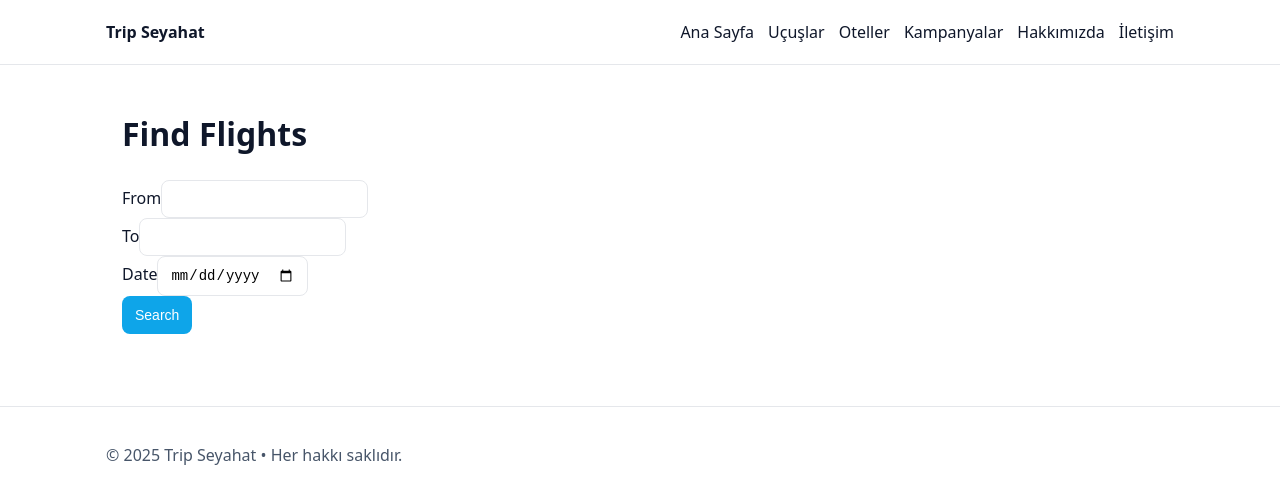
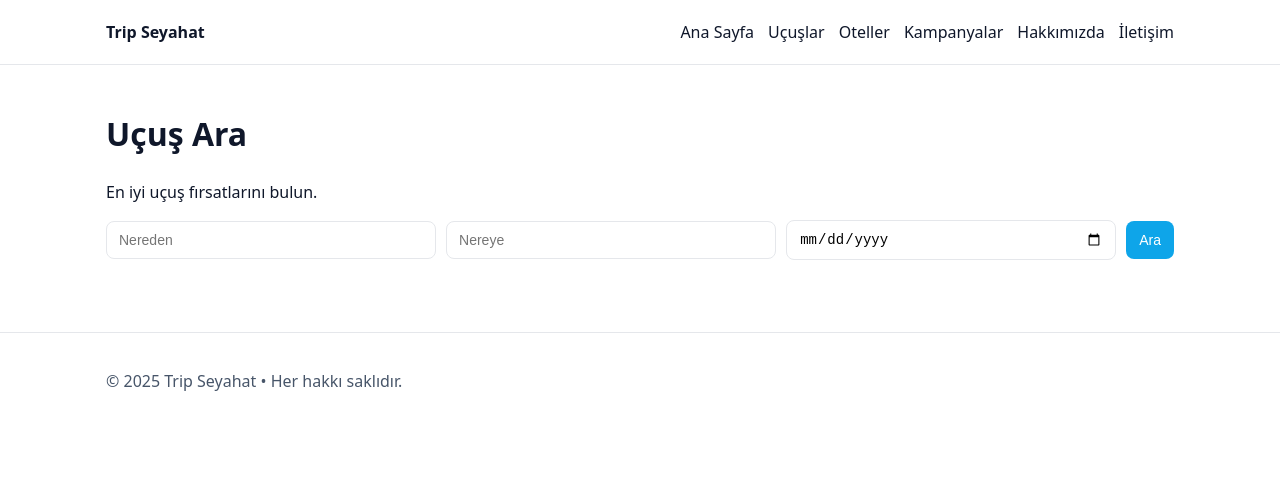
Before and after one commit to tripseyahat/tripseyahat-site, a Next.js app: page /flights in a window 1280 px wide. Shown: the top 504 px of the page. Built offline with nearby package versions, Linux system fonts and the light colour scheme.

Commit message:
Update page.js

```diff
--- a/app/flights/page.js
+++ b/app/flights/page.js
@@ -1,71 +1,15 @@
-"use client";
-import { useState } from "react";
+export default function FlightsPage() {
+  return (
+    <>
+      <h1>Uçuş Ara</h1>
+      <p>En iyi uçuş fırsatlarını bulun.</p>
 
-export default function FlightsPage() {
-  const [from, setFrom] = useState("");
-  const [to, setTo] = useState("");
-  const [date, setDate] = useState("");
-  const [results, setResults] = useState([]);
-
-  const handleSearch = (e) => {
-    e.preventDefault();
-    // Örnek veriler (ileride API bağlanacak)
-    setResults([
-      { id: 1, from, to, date, price: "120 €" },
-      { id: 2, from, to, date, price: "150 €" },
-    ]);
-  };
-
-  return (
-    <div className="container">
-      <h1>Find Flights</h1>
-      <form onSubmit={handleSearch} className="form">
-        <div className="field">
-          <label>From</label>
-          <input
-            type="text"
-            value={from}
-            onChange={(e) => setFrom(e.target.value)}
-            className="input"
-            required
-          />
-        </div>
-        <div className="field">
-          <label>To</label>
-          <input
-            type="text"
-            value={to}
-            onChange={(e) => setTo(e.target.value)}
-            className="input"
-            required
-          />
-        </div>
-        <div className="field">
-          <label>Date</label>
-          <input
-            type="date"
-            value={date}
-            onChange={(e) => setDate(e.target.value)}
-            className="date"
-            required
-          />
-        </div>
-        <button type="submit" className="btn primary">
-          Search
-        </button>
+      <form className="form-inline" onSubmit={(e) => e.preventDefault()}>
+        <input type="text" placeholder="Nereden" />
+        <input type="text" placeholder="Nereye" />
+        <input type="date" />
+        <button type="submit">Ara</button>
       </form>
-
-      <div className="results">
-        {results.map((flight) => (
-          <div key={flight.id} className="result">
-            <div className="line">
-              <h3>{flight.from} → {flight.to}</h3>
-              <p className="price">{flight.price}</p>
-            </div>
-            <p>{flight.date}</p>
-          </div>
-        ))}
-      </div>
-    </div>
+    </>
   );
 }
```
